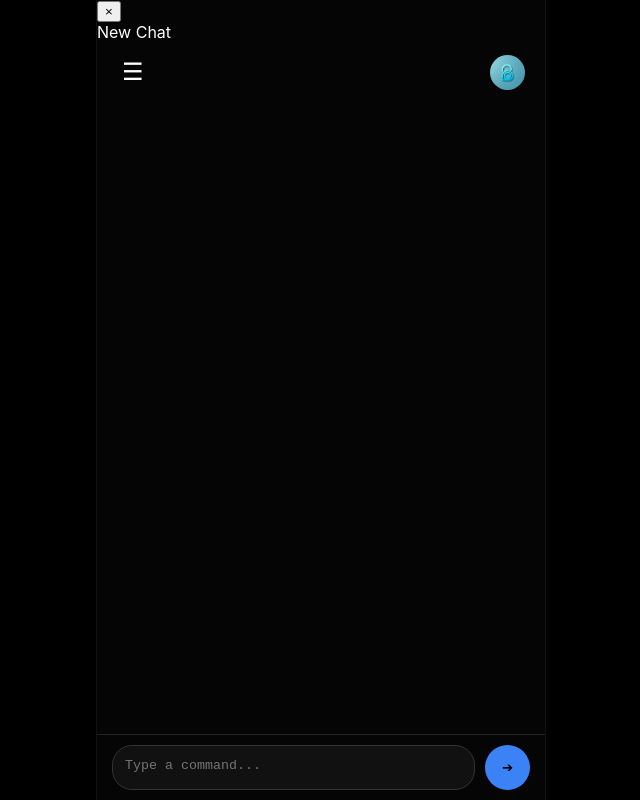
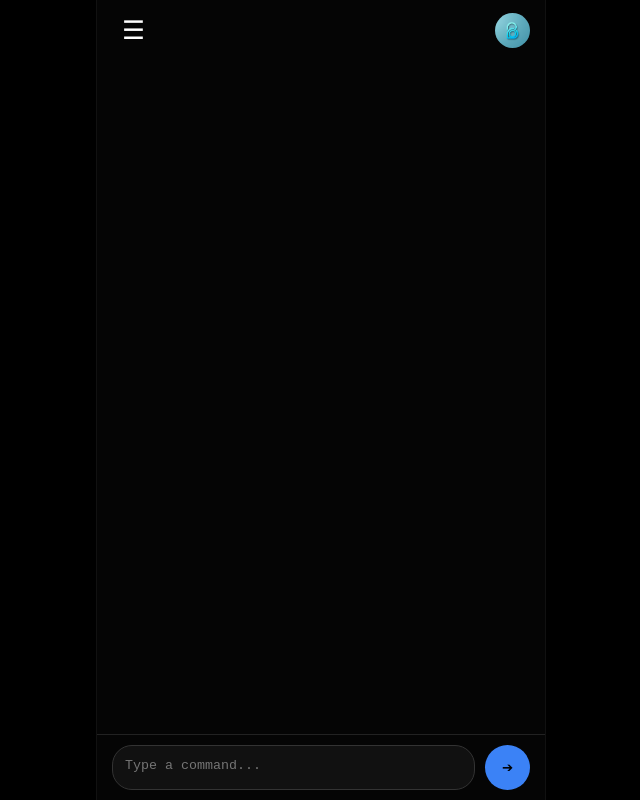
Before and after one commit to INJAN-STUDIO/BETA, a plain HTML site: page static/index.html in a window 1280 px wide. Shown: the whole page, without its empty margins (319-959 px from the left). Drawn offline with Linux system fonts and the light colour scheme.

Commit message:
UI: Refine sidebar and header button alignment

```diff
--- a/static/style.css
+++ b/static/style.css
@@ -1,21 +1,24 @@
-/* style.css - Final Alignment Lockdown */
+/* style.css - Final Sidebar and Header Lockdown */
 * { box-sizing: border-box; }
 body { margin: 0; padding: 0; font-family: 'Inter', sans-serif; background: #000; color: #fff; height: 100vh; overflow: hidden; display: flex; justify-content: center; }
 
 #app-container { width: 100%; max-width: 450px; height: 100vh; position: relative; background: #050505; display: flex; flex-direction: column; overflow: hidden; border-left: 1px solid #111; border-right: 1px solid #111; }
 
-/* Header - Aligned */
-header { display: flex; justify-content: space-between; align-items: center; padding: 10px 20px; height: 60px; flex-shrink: 0; background: #050505; z-index: 5; }
-#menu-btn { background: none; border: none; color: #fff; font-size: 1.5rem; cursor: pointer; padding: 5px; display: flex; align-items: center; }
+/* Header - Centered */
+header { display: flex; justify-content: space-between; align-items: center; padding: 0 15px; height: 60px; flex-shrink: 0; background: #050505; }
+#menu-btn { background: none; border: none; color: #fff; font-size: 1.6rem; cursor: pointer; padding: 10px; display: flex; align-items: center; justify-content: center; }
 #header-avatar { width: 35px; height: 35px; border-radius: 50%; object-fit: cover; }
+
+/* Sidebar - Overlay */
+#sidebar { position: absolute; left: -100%; top: 0; width: 80%; height: 100%; background: #0a0a0a; border-right: 1px solid #333; transition: 0.3s ease; z-index: 200; padding: 20px; box-shadow: 5px 0 15px rgba(0,0,0,0.5); }
+#sidebar.open { left: 0; }
+#close-menu { font-size: 1.8rem; background: none; border: none; color: #fff; cursor: pointer; margin-bottom: 20px; display: block; padding: 10px; }
 
 /* Chat Area */
 #chat-container { flex: 1; overflow-y: auto; padding: 15px; display: flex; flex-direction: column; gap: 15px; }
 .bubble { padding: 12px 16px; border-radius: 18px; max-width: 80%; font-size: 0.95rem; line-height: 1.5; }
 .user { background: #3b82f6; align-self: flex-end; border-bottom-right-radius: 4px; }
 .ai { background: #1a1a1a; align-self: flex-start; border-bottom-left-radius: 4px; border: 1px solid #333; }
-
-/* Thinking */
 .dots { font-size: 0.8rem; color: #666; margin-left: 10px; align-self: flex-start; }
 
 /* Input */
```
